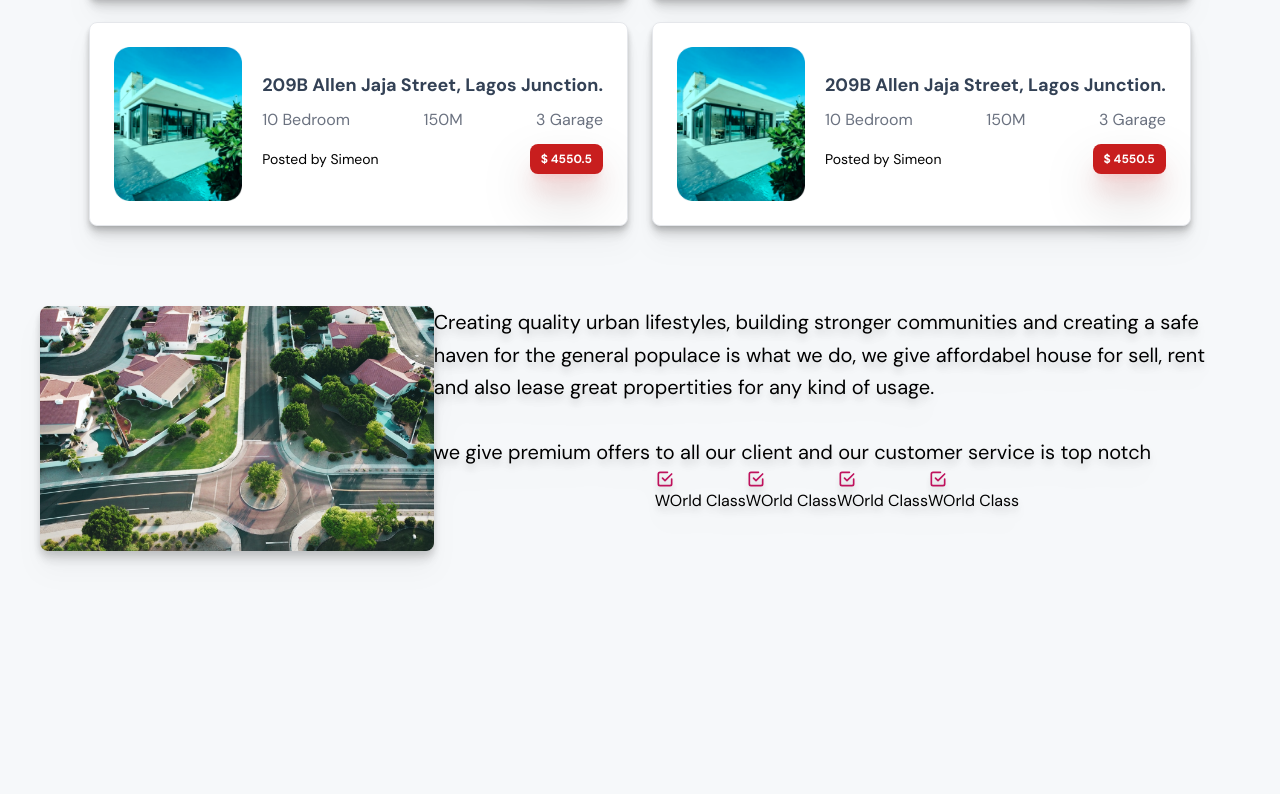
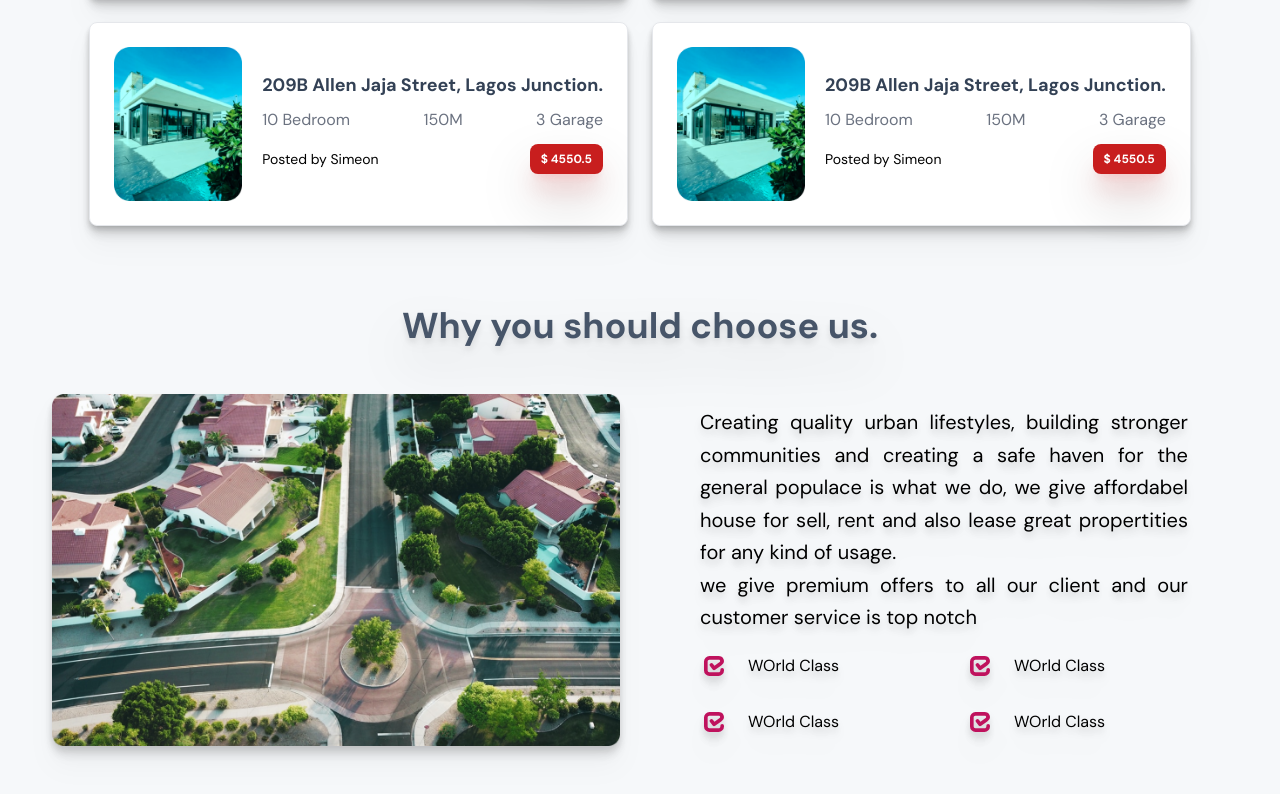
Before and after one commit to mh-miyad/MHState-RealState-site, a Next.js app: page / in a window 1280 px wide. Shown: the part 2683-3477 px from the top of the page. Before the commit the page ends 3274 px from the top, so only its background shows below. Built offline with nearby package versions, Linux system fonts and the light colour scheme.

Commit message:
add new section

```diff
--- a/src/app/page.tsx
+++ b/src/app/page.tsx
@@ -5,7 +5,7 @@ import Header from '@/Section/Header'
 import Image from 'next/image'
 import React from 'react'
 import pic from "../../public/images/whychose.png"
-import{TbCheckbox} from "react-icons/tb"
+import{SiCheckmarx} from "react-icons/si"
 const Home = () => {
   const card = [1,2,3,4,5,6]
   return (
@@ -44,32 +44,36 @@ const Home = () => {
       </div>
       {/*   Here Use recently Added  Card  */}
       {/*  Here  */}
-
-      <div className='my-10 drop-shadow-xl flex flex-col lg:flex-row'>
+      <div>
+         <h2 className='text-4xl my-10 text-center drop-shadow-2xl font-bold  text-slate-600'>
+        Why you should choose us.
+      </h2>
+      <div className='my-10 drop-shadow-xl grid grid-cols-1 lg:grid-cols-2 gap-x-10 items-center px-3'>
         <div>
           <Image src={pic} alt='Why You Choose us ' width={1000} height={1222} />
         </div>
-        <div>
-          <p className='text-sm sm:text-lg/relaxed md:text-xl/relaxed'>
-            Creating quality urban lifestyles, building stronger communities and creating a safe haven for the general populace is what we do, we give affordabel house for sell, rent and also lease great propertities for any kind of usage. <br /><br />
+        <div className='max-w-2xl lg:max-w-lg mx-auto'>
+          <p className='text-sm sm:text-lg/relaxed md:text-xl/relaxed text-justify mt-5 px-3'>
+            Creating quality urban lifestyles, building stronger communities and creating a safe haven for the general populace is what we do, we give affordabel house for sell, rent and also lease great propertities for any kind of usage. <br />
 we give premium offers to all our client and our customer service is top notch
           </p>
-          <div className='flex justify-center '>
-            <div className=''>
-              <TbCheckbox className={ `w-5 h-5 text-pink-700 `} /> <span>WOrld Class</span>
+          <div className='grid grid-cols-2 gap-y-8 gap-x-5 my-5'>
+            <div className='flex items-center gap-6 mx-4'>
+              <SiCheckmarx className={ `w-5 h-5 text-pink-700 `} /> <span>WOrld Class</span>
             </div>
-            <div className=''>
-              <TbCheckbox className={ `w-5 h-5 text-pink-700 `} /> <span>WOrld Class</span>
+            <div className='flex items-center gap-6 mx-4'>
+              <SiCheckmarx className={ `w-5 h-5 text-pink-700 `} /> <span>WOrld Class</span>
             </div>
-            <div className=''>
-              <TbCheckbox className={ `w-5 h-5 text-pink-700 `} /> <span>WOrld Class</span>
+            <div className='flex items-center gap-6 mx-4'>
+              <SiCheckmarx className={ `w-5 h-5 text-pink-700 `} /> <span>WOrld Class</span>
             </div>
-            <div className=''>
-              <TbCheckbox className={ `w-5 h-5 text-pink-700 `} /> <span>WOrld Class</span>
+            <div className='flex items-center gap-6 mx-4'>
+              <SiCheckmarx className={ `w-5 h-5 text-pink-700 `} /> <span>WOrld Class</span>
             </div>
           </div>
         </div>
       </div>
+     </div>
 
     </>
   )
```
